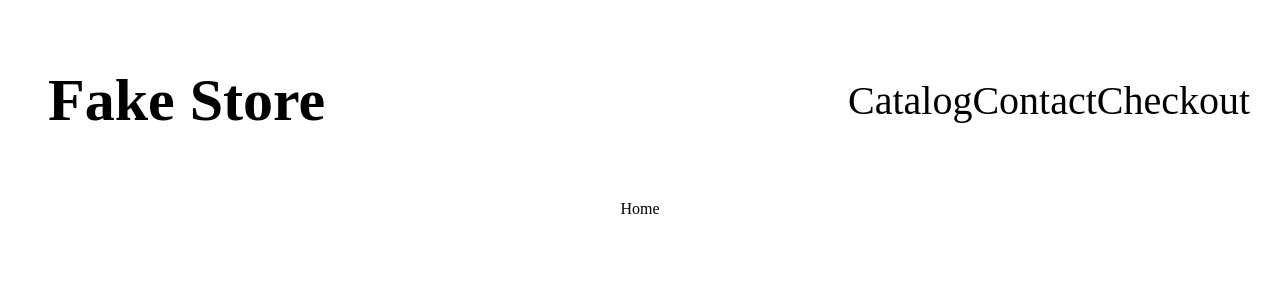
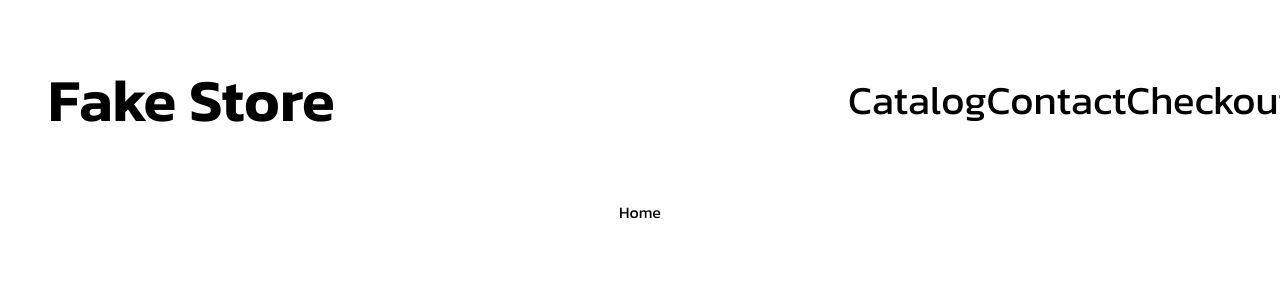
Before and after one commit to sesamDev/shopping-cart, a React (Create React App) app: page / in a window 1280 px wide. Shown: the top 300 px of the page. Built offline with nearby package versions, Linux system fonts and the light colour scheme.

Commit message:
Added new font

```diff
--- a/public/index.html
+++ b/public/index.html
@@ -5,10 +5,7 @@
     <link rel="icon" href="%PUBLIC_URL%/favicon.ico" />
     <meta name="viewport" content="width=device-width, initial-scale=1" />
     <meta name="theme-color" content="#000000" />
-    <meta
-      name="description"
-      content="Web site created using create-react-app"
-    />
+    <meta name="description" content="Web site created using create-react-app" />
     <link rel="apple-touch-icon" href="%PUBLIC_URL%/logo192.png" />
     <!--
       manifest.json provides metadata used when your web app is installed on a
@@ -24,6 +21,12 @@
       work correctly both with client-side routing and a non-root public URL.
       Learn how to configure a non-root public URL by running `npm run build`.
     -->
+    <link rel="preconnect" href="https://fonts.googleapis.com" />
+    <link rel="preconnect" href="https://fonts.gstatic.com" crossorigin />
+    <link
+      href="https://fonts.googleapis.com/css2?family=Kanit:ital,wght@0,400;0,600;1,400;1,600&family=Roboto:wght@400;700;900&display=swap"
+      rel="stylesheet"
+    />
     <title>React App</title>
   </head>
   <body>
--- a/src/styles/App.css
+++ b/src/styles/App.css
@@ -1,6 +1,10 @@
 * {
   margin: 0;
   padding: 0;
+}
+
+:root {
+  font-family: "Kanit", sans-serif;
 }
 
 .App {
```
